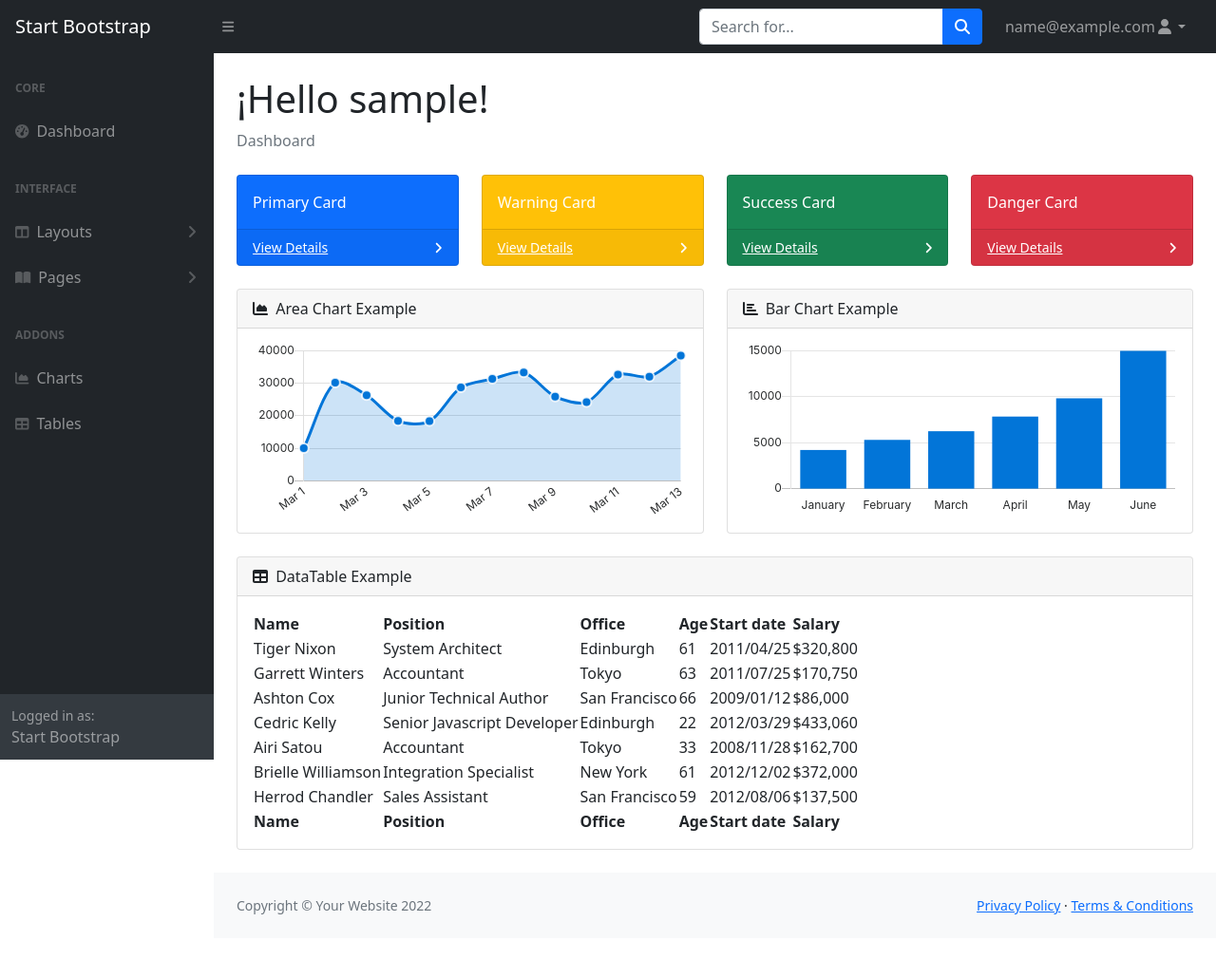
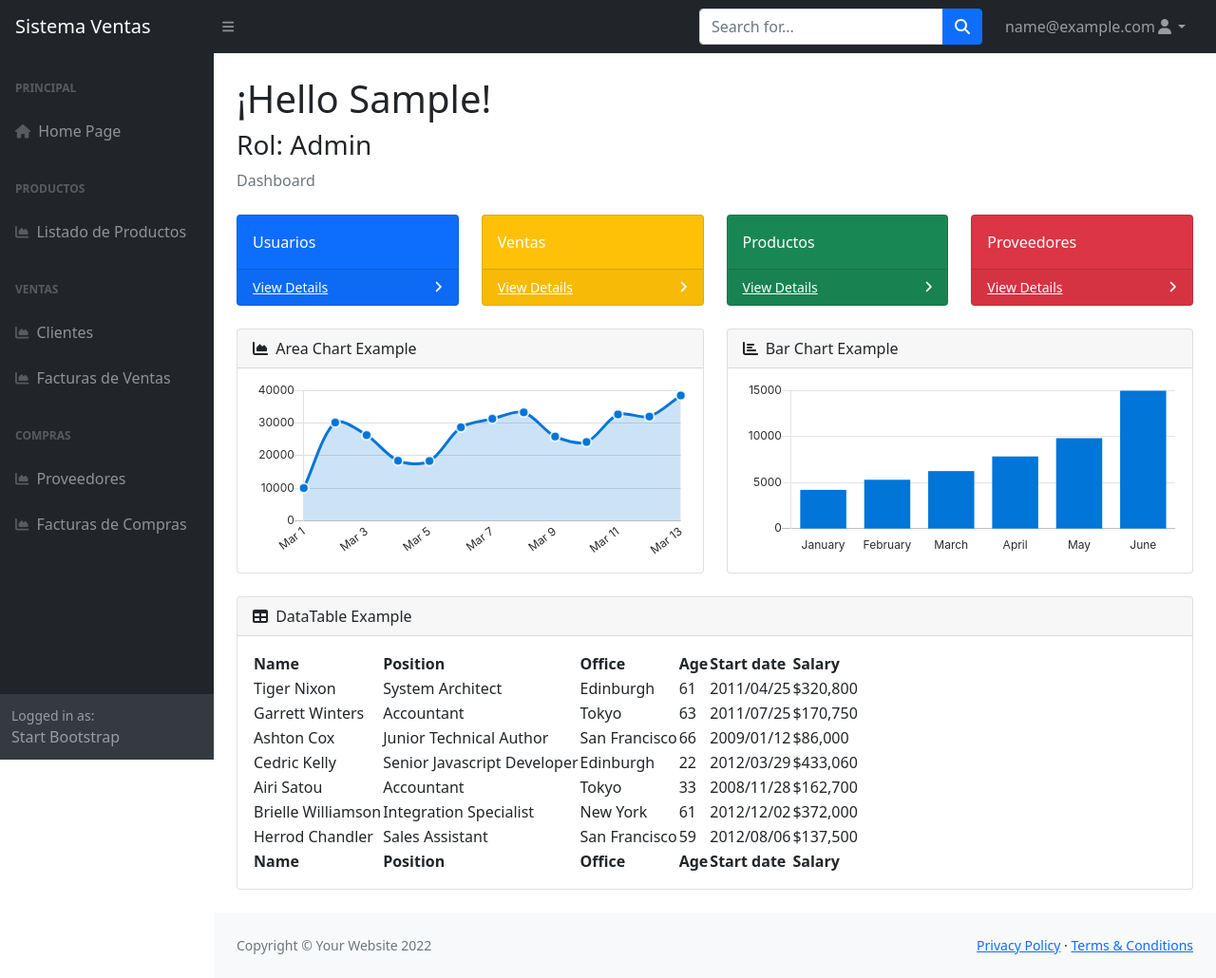
Before and after one commit to AugustP748/SistemaVentasDjango, a Django app: template sistemaVentasWeb/main/templates/main/index.html in a window 1280 px wide. Shown: the whole page at 95% size. Before the commit the page ends 963 px from the top, so only its background shows below. Run offline with Django 4.2, Linux system fonts and the light colour scheme; the template is opened without the code that fills it, so the values that code supplies are empty; the visitor is signed in with stand-in values (Sample User, id 1); some libraries are stand-ins or nearby versions.

Commit message:
Logout funcionando y mejoras en vista index

```diff
--- /dev/null
+++ b/sistemaVentasWeb/main/templates/base/modal.html
@@ -0,0 +1,22 @@
+<!-- Modal -->
+<div class="modal fade" id="exampleModal" tabindex="-1" aria-labelledby="exampleModalLabel" aria-hidden="true">
+    <div class="modal-dialog">
+      <div class="modal-content">
+        <div class="modal-header">
+          <h1 class="modal-title fs-5" id="exampleModalLabel">{% block modaltitle %}Cerrar sesión{% endblock%}</h1>
+          <button type="button" class="btn-close" data-bs-dismiss="modal" aria-label="Close"></button>
+        </div>
+        <div class="modal-body">
+          {%block modalbody %}¿Desea cerrar sesión?{% endblock %}
+        </div>
+        <div class="modal-footer">
+            {% block modalbuttons %}
+          <button type="button" class="btn btn-danger" data-bs-dismiss="modal">Cancelar</button>
+          <a href="{% url 'main:logout' %}">
+          <button type="button" class="btn btn-primary" >Cerrar Sesión</button>
+          </a>
+            {% endblock %}
+        </div>
+      </div>
+    </div>
+  </div>
--- a/sistemaVentasWeb/main/templates/base/navbar.html
+++ b/sistemaVentasWeb/main/templates/base/navbar.html
@@ -1,6 +1,6 @@
 <nav class="sb-topnav navbar navbar-expand navbar-dark bg-dark">
     <!-- Navbar Brand-->
-    <a class="navbar-brand ps-3" href="index.html">Start Bootstrap</a>
+    <a class="navbar-brand ps-3" href="index.html">Sistema Ventas</a>
     <!-- Sidebar Toggle-->
     <button class="btn btn-link btn-sm order-1 order-lg-0 me-4 me-lg-0" id="sidebarToggle" href="#!"><i class="fas fa-bars"></i></button>
     <!-- Navbar Search-->
@@ -18,8 +18,11 @@
                 <li><a class="dropdown-item" href="#!">Settings</a></li>
                 <li><a class="dropdown-item" href="#!">Activity Log</a></li>
                 <li><hr class="dropdown-divider" /></li>
-                <li><a class="dropdown-item" href="#">Logout</a></li>
+                <!-- <li><a class="dropdown-item" href="{% url 'main:logout' %}">Logout</a></li> -->
+                <li><a class="dropdown-item" data-bs-toggle="modal" data-bs-target="#exampleModal">Logout</a></li>
             </ul>
         </li>
     </ul>
 </nav>
+
+{% include 'base/modal.html' %}
--- a/sistemaVentasWeb/main/templates/base/sidenav.html
+++ b/sistemaVentasWeb/main/templates/base/sidenav.html
@@ -2,63 +2,41 @@
     <nav class="sb-sidenav accordion sb-sidenav-dark" id="sidenavAccordion">
         <div class="sb-sidenav-menu">
             <div class="nav">
-                <div class="sb-sidenav-menu-heading">Core</div>
+                <div class="sb-sidenav-menu-heading">Principal</div>
                 <a class="nav-link" href="index.html">
-                    <div class="sb-nav-link-icon"><i class="fas fa-tachometer-alt"></i></div>
-                    Dashboard
+                    <div class="sb-nav-link-icon"><i class="fas fa-home"></i></div>
+                    Home Page
                 </a>
-                <div class="sb-sidenav-menu-heading">Interface</div>
-                <a class="nav-link collapsed" href="#" data-bs-toggle="collapse" data-bs-target="#collapseLayouts" aria-expanded="false" aria-controls="collapseLayouts">
-                    <div class="sb-nav-link-icon"><i class="fas fa-columns"></i></div>
-                    Layouts
-                    <div class="sb-sidenav-collapse-arrow"><i class="fas fa-angle-down"></i></div>
-                </a>
-                <div class="collapse" id="collapseLayouts" aria-labelledby="headingOne" data-bs-parent="#sidenavAccordion">
-                    <nav class="sb-sidenav-menu-nested nav">
-                        <a class="nav-link" href="layout-static.html">Static Navigation</a>
-                        <a class="nav-link" href="layout-sidenav-light.html">Light Sidenav</a>
-                    </nav>
-                </div>
-                <a class="nav-link collapsed" href="#" data-bs-toggle="collapse" data-bs-target="#collapsePages" aria-expanded="false" aria-controls="collapsePages">
-                    <div class="sb-nav-link-icon"><i class="fas fa-book-open"></i></div>
-                    Pages
-                    <div class="sb-sidenav-collapse-arrow"><i class="fas fa-angle-down"></i></div>
-                </a>
-                <div class="collapse" id="collapsePages" aria-labelledby="headingTwo" data-bs-parent="#sidenavAccordion">
-                    <nav class="sb-sidenav-menu-nested nav accordion" id="sidenavAccordionPages">
-                        <a class="nav-link collapsed" href="#" data-bs-toggle="collapse" data-bs-target="#pagesCollapseAuth" aria-expanded="false" aria-controls="pagesCollapseAuth">
-                            Authentication
-                            <div class="sb-sidenav-collapse-arrow"><i class="fas fa-angle-down"></i></div>
-                        </a>
-                        <div class="collapse" id="pagesCollapseAuth" aria-labelledby="headingOne" data-bs-parent="#sidenavAccordionPages">
-                            <nav class="sb-sidenav-menu-nested nav">
-                                <a class="nav-link" href="login.html">Login</a>
-                                <a class="nav-link" href="register.html">Register</a>
-                                <a class="nav-link" href="password.html">Forgot Password</a>
-                            </nav>
-                        </div>
-                        <a class="nav-link collapsed" href="#" data-bs-toggle="collapse" data-bs-target="#pagesCollapseError" aria-expanded="false" aria-controls="pagesCollapseError">
-                            Error
-                            <div class="sb-sidenav-collapse-arrow"><i class="fas fa-angle-down"></i></div>
-                        </a>
-                        <div class="collapse" id="pagesCollapseError" aria-labelledby="headingOne" data-bs-parent="#sidenavAccordionPages">
-                            <nav class="sb-sidenav-menu-nested nav">
-                                <a class="nav-link" href="401.html">401 Page</a>
-                                <a class="nav-link" href="404.html">404 Page</a>
-                                <a class="nav-link" href="500.html">500 Page</a>
-                            </nav>
-                        </div>
-                    </nav>
-                </div>
-                <div class="sb-sidenav-menu-heading">Addons</div>
+
+                <div class="sb-sidenav-menu-heading">Productos</div>
                 <a class="nav-link" href="charts.html">
                     <div class="sb-nav-link-icon"><i class="fas fa-chart-area"></i></div>
-                    Charts
+                    Listado de Productos
                 </a>
-                <a class="nav-link" href="tables.html">
-                    <div class="sb-nav-link-icon"><i class="fas fa-table"></i></div>
-                    Tables
+
+                <div class="sb-sidenav-menu-heading">Ventas</div>
+                <a class="nav-link" href="charts.html">
+                    <div class="sb-nav-link-icon"><i class="fas fa-chart-area"></i></div>
+                    Clientes
                 </a>
+                <a class="nav-link" href="charts.html">
+                    <div class="sb-nav-link-icon"><i class="fas fa-chart-area"></i></div>
+                    Facturas de Ventas
+                </a>
+
+                <div class="sb-sidenav-menu-heading">Compras</div>
+                <a class="nav-link" href="charts.html">
+                    <div class="sb-nav-link-icon"><i class="fas fa-chart-area"></i></div>
+                    Proveedores
+                </a>
+                <a class="nav-link" href="charts.html">
+                    <div class="sb-nav-link-icon"><i class="fas fa-chart-area"></i></div>
+                    Facturas de Compras
+                </a>
+
+
+
+
             </div>
         </div>
         <div class="sb-sidenav-footer">
--- a/sistemaVentasWeb/main/templates/main/index.html
+++ b/sistemaVentasWeb/main/templates/main/index.html
@@ -13,14 +13,15 @@
         <div id="layoutSidenav_content">
             <main>
                 <div class="container-fluid px-4">
-                    <h1 class="mt-4">¡Hello {{user.username}}!</h1>
+                    <h1 class="mt-4">¡Hello {{user.first_name}}!</h1>
+                    <h3>Rol: {{user.role}}</h3>
                     <ol class="breadcrumb mb-4">
                         <li class="breadcrumb-item active">Dashboard</li>
                     </ol>
                     <div class="row">
                         <div class="col-xl-3 col-md-6">
                             <div class="card bg-primary text-white mb-4">
-                                <div class="card-body">Primary Card</div>
+                                <div class="card-body">Usuarios</div>
                                 <div class="card-footer d-flex align-items-center justify-content-between">
                                     <a class="small text-white stretched-link" href="#">View Details</a>
                                     <div class="small text-white"><i class="fas fa-angle-right"></i></div>
@@ -29,7 +30,7 @@
                         </div>
                         <div class="col-xl-3 col-md-6">
                             <div class="card bg-warning text-white mb-4">
-                                <div class="card-body">Warning Card</div>
+                                <div class="card-body">Ventas</div>
                                 <div class="card-footer d-flex align-items-center justify-content-between">
                                     <a class="small text-white stretched-link" href="#">View Details</a>
                                     <div class="small text-white"><i class="fas fa-angle-right"></i></div>
@@ -38,7 +39,7 @@
                         </div>
                         <div class="col-xl-3 col-md-6">
                             <div class="card bg-success text-white mb-4">
-                                <div class="card-body">Success Card</div>
+                                <div class="card-body">Productos</div>
                                 <div class="card-footer d-flex align-items-center justify-content-between">
                                     <a class="small text-white stretched-link" href="#">View Details</a>
                                     <div class="small text-white"><i class="fas fa-angle-right"></i></div>
@@ -47,7 +48,7 @@
                         </div>
                         <div class="col-xl-3 col-md-6">
                             <div class="card bg-danger text-white mb-4">
-                                <div class="card-body">Danger Card</div>
+                                <div class="card-body">Proveedores</div>
                                 <div class="card-footer d-flex align-items-center justify-content-between">
                                     <a class="small text-white stretched-link" href="#">View Details</a>
                                     <div class="small text-white"><i class="fas fa-angle-right"></i></div>
--- a/sistemaVentasWeb/main/urls.py
+++ b/sistemaVentasWeb/main/urls.py
@@ -5,5 +5,5 @@ from . import views
 app_name = "main"
 urlpatterns = [
     path('',views.login_view,name="login_view"),
-    path('',include('django.contrib.auth.urls'))
+    path('logout',views.logout_view,name="logout")
 ]
--- a/sistemaVentasWeb/main/views.py
+++ b/sistemaVentasWeb/main/views.py
@@ -1,7 +1,7 @@
 from django.shortcuts import redirect, render
 from django.contrib.auth import login,logout,authenticate
 from django.contrib.auth.decorators import login_required
-
+from django.contrib import messages
 # Create your views here.
 def login_view(request):
     if request.method == "POST":
@@ -21,4 +21,5 @@ def login_view(request):
 
 def logout_view(request):
     logout(request)
-    return redirect('registration/login.html')
+    messages.success(request,("Cerraste sesión!"))
+    return redirect('main:login_view')
```
